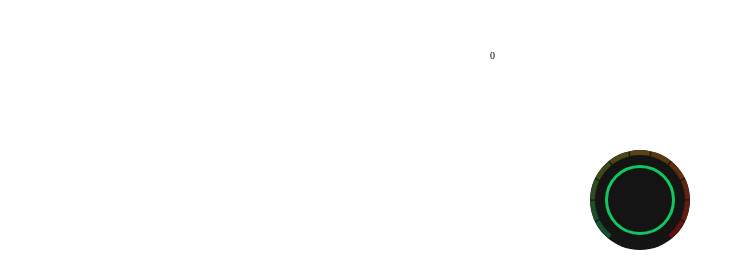
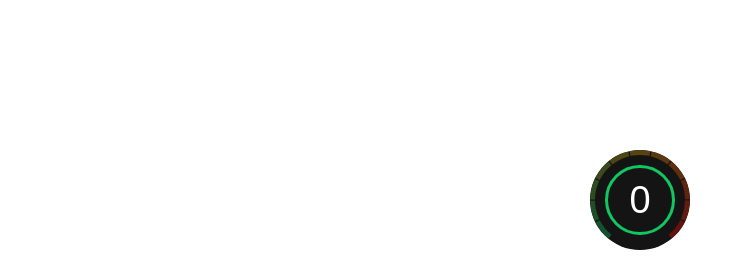
Before and after one commit to Nikolaj-Georgiev/reusable-gauge, a React (Vite) app in the folder second-try-react/gause-index-test/: page / in a window 1280 px wide. Shown: the top 272 px of the page, without its empty margins (0-753 px from the left). Built offline with nearby package versions, Linux system fonts and the light colour scheme.

Commit message:
added functionality to change the size of the index when the gauge size is changing

```diff
--- a/second-try-react/gause-index-test/src/components/Gauge.jsx
+++ b/second-try-react/gause-index-test/src/components/Gauge.jsx
@@ -3,6 +3,13 @@
 import { useState, useEffect } from 'react';
 
 import classes from './Gauge.module.css';
+
+const centerContentIndex = [4, 6, 9];
+const centerContentSize = [
+  { value: 4, value1: 13 },
+  { value: 6, value1: 12 },
+  { value: 8, value1: 11 },
+];
 
 export default function Gauge({ value, size }) {
   const [indexValue, setIndexValue] = useState(0);
@@ -19,18 +26,20 @@ export default function Gauge({ value, size }) {
     handleGaugeSizeChange(size);
     handleColoredBorderSizeChange(size);
     handleCenterCoverSizeChange(size);
+    handleCenterContentSizeChange(size);
   }, [size, value]);
 
-  // you may want to add classes here, therefore they are with let and in separate variables.
+  // you may want to add classes here, therefore they are initiated with with let and in separate variables.
   let gaugeSizeCss = `${classes.gauge}`;
   let centerCoverCss = `${classes['center-cover']}`;
   let coloredBorderCss = `${classes['colored-border']}`;
+  let centerContentCss = `${classes['center-content']}`;
 
   return (
     <>
       <div className={classes.container}>
-        <div className='center-content'>
-          <p>0</p>
+        <div className={centerContentCss}>
+          <p>{indexValue}</p>
         </div>
         <div className={centerCoverCss}></div>
         <div className={`${coloredBorderCss} index-0`}>
@@ -66,6 +75,35 @@ function formatSize(size) {
 }
 
 function validateIndex() {}
+
+function handleCenterContentSizeChange(size) {
+  const formattedSize = formatSize(size);
+  if (!formattedSize) {
+    return null;
+  }
+
+  const centerContentWidth =
+    formattedSize === 'small' ? 4 : formattedSize === 'medium' ? 6 : 8;
+  const centerContentHeight =
+    formattedSize === 'small' ? 4 : formattedSize === 'medium' ? 6 : 8;
+  const centerContentTop =
+    formattedSize === 'small' ? 13 : formattedSize === 'medium' ? 12 : 11;
+  const centerContentLeft =
+    formattedSize === 'small' ? 13 : formattedSize === 'medium' ? 12 : 11;
+  const centerContentFontSize =
+    formattedSize === 'small' ? 4 : formattedSize === 'medium' ? 6 : 9;
+
+  dynamicUpdateStyleProperty([
+    { name: '--dynamic-center-content-width', value: centerContentWidth },
+    { name: '--dynamic-center-content-height', value: centerContentHeight },
+    { name: '--dynamic-center-content-top', value: centerContentTop },
+    { name: '--dynamic-center-content-left', value: centerContentLeft },
+    {
+      name: '--dynamic-center-content-font-size',
+      value: centerContentFontSize,
+    },
+  ]);
+}
 
 function handleColoredBorderSizeChange(size) {
   const formattedSize = formatSize(size);
--- a/second-try-react/gause-index-test/src/components/Gauge.module.css
+++ b/second-try-react/gause-index-test/src/components/Gauge.module.css
@@ -40,6 +40,12 @@
   --dynamic-center-cover-height: 9rem;
   --dynamic-center-cover-top: 10.5rem;
   --dynamic-center-cover-left: 10.5rem;
+
+  --dynamic-center-content-width: 4rem;
+  --dynamic-center-content-height: 4rem;
+  --dynamic-center-content-top: 13rem;
+  --dynamic-center-content-left: 13rem;
+  --dynamic-center-content-font-size: 3.8rem;
 
   --dynamic-piece-0-background: var(--gauge-00);
   --dynamic-piece-1-background: var(--gauge-01);
@@ -88,26 +94,6 @@
   z-index: 2;
 }
 
-/* .center-hide.small {
-  width: 9rem;
-  height: 9rem;
-  top: 10.5rem;
-  left: 10.5rem;
-}
-.center-hide.medium {
-  width: 14rem;
-  height: 14rem;
-  top: 8rem;
-  left: 8rem;
-}
-.center-hide.large {
-  width: 19rem;
-  height: 19rem;
-  position: absolute;
-  top: 5.5rem;
-  left: 5.5rem;
-} */
-
 .colored-border {
   width: var(--dynamic-colored-border-width);
   height: var(--dynamic-colored-border-height);
@@ -118,6 +104,27 @@
     var(--dynamic-colored-border-color);
   border-radius: 50%;
   z-index: 3;
+}
+
+.center-content {
+  background-color: #141414;
+  width: var(--dynamic-center-content-width);
+  height: var(--dynamic-center-content-height);
+  position: absolute;
+  display: flex;
+  align-items: center;
+  justify-content: center;
+  top: var(--dynamic-center-content-top);
+  left: var(--dynamic-center-content-left);
+  border-radius: 50%;
+  z-index: 4;
+}
+
+.center-content > p {
+  font-family: sans-serif;
+  color: #ffffff;
+  font-size: var(--dynamic-center-content-font-size);
+  font-weight: 400;
 }
 
 /* Colors and structure of the gauge */
```
